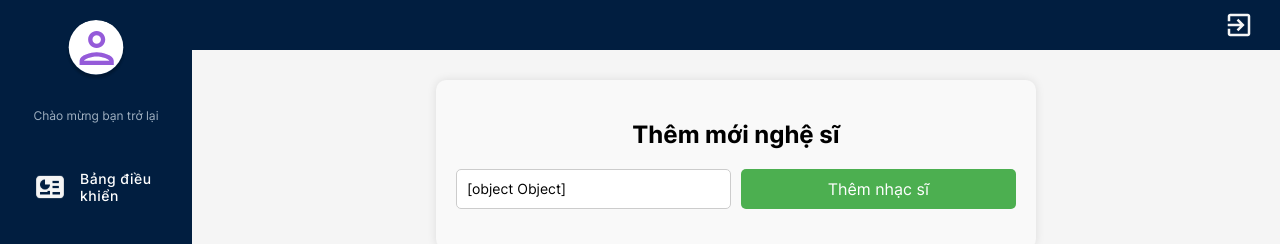
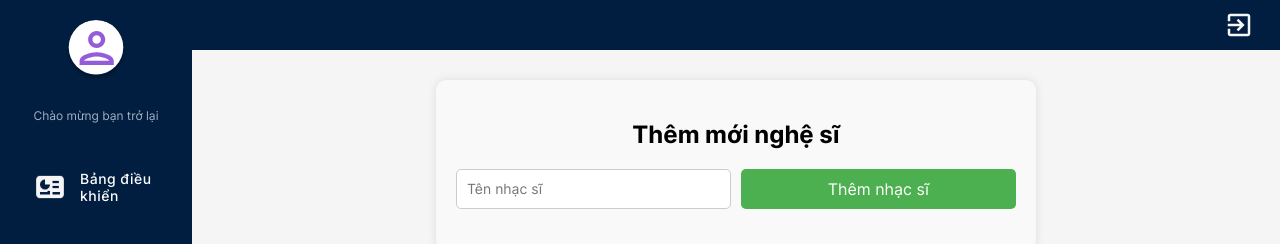
Before and after one commit to vuy8huyhoang/duangroovemoi, a Next.js app: page /admin/addcomposer in a window 1280 px wide. Shown: the top 244 px of the page. Built offline with nearby package versions, Linux system fonts and the light colour scheme; no server answers; sample sign-in values are in the browser's storage.

Commit message:
chuchuhchuch

```diff
--- a/src/app/admin/addcomposer/page.tsx
+++ b/src/app/admin/addcomposer/page.tsx
@@ -74,7 +74,7 @@ export default function AddComposer() {
           type="text"
           name="name"
           placeholder="Tên nhạc sĩ"
-          value={composer}
+          value={composer.name}
           onChange={handleChange}
         />
         <button onClick={handleSubmit} disabled={loading}>
--- a/src/app/admin/admincomposer/page.tsx
+++ b/src/app/admin/admincomposer/page.tsx
@@ -62,7 +62,7 @@ export default function AdminComposer() {
     return (
         <div className={styles.container}>
             <div className={styles.header}>
-                <h1>Quản lý nghệ sĩ</h1>
+                <h1>Quản lý nhạc sĩ</h1>
                 <Link href="/admin/addcomposer" passHref>
                     <button className={styles.addButton}>
                         <ReactSVG className={styles.csvg} src="/plus.svg" />
```
